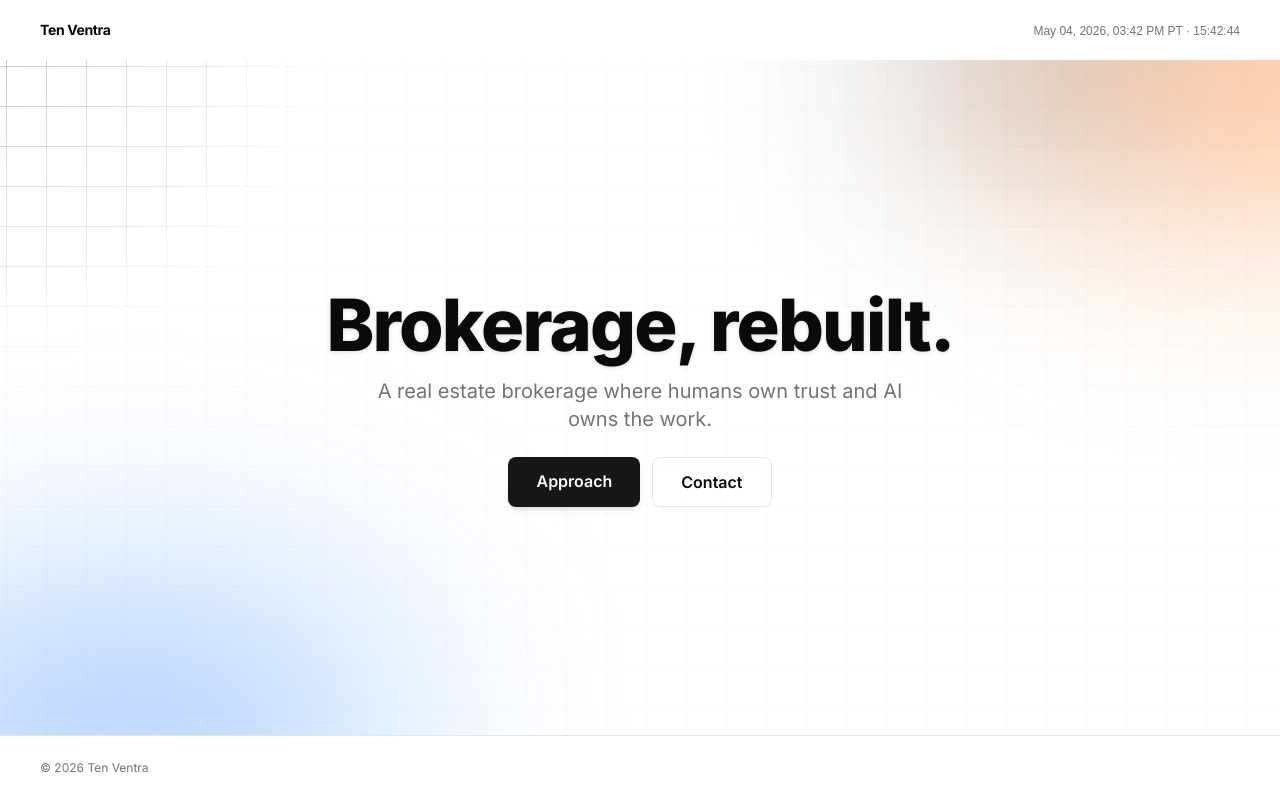
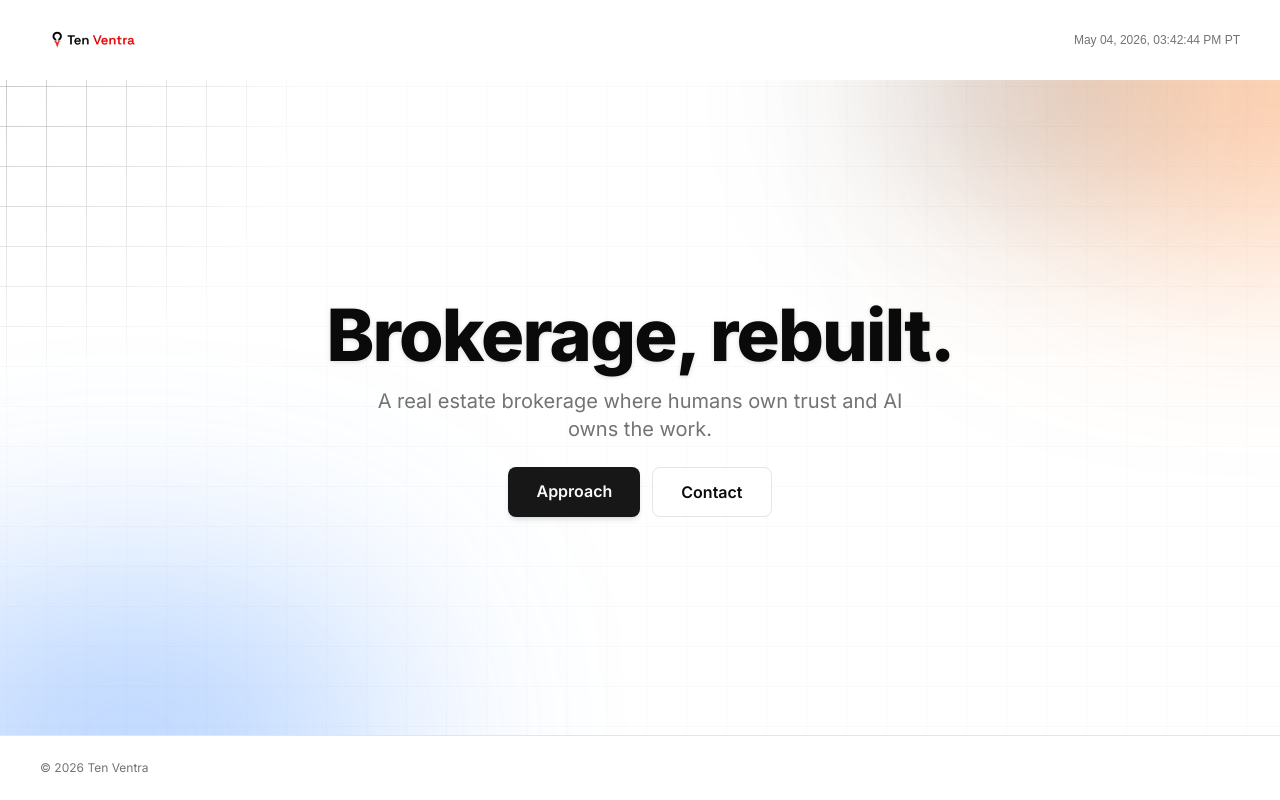
Before and after one commit to AI-RE-Consulting/ten-ventra-website, a Next.js app: page / in a window 1280 px wide. Built offline with nearby package versions, Linux system fonts and the light colour scheme; a web font is replaced by a local one.

Commit message:
feat(header): replace text wordmark with logo image, collapse duplicated timestamp

```diff
--- a/src/components/layout/header.tsx
+++ b/src/components/layout/header.tsx
@@ -1,29 +1,21 @@
 "use client";
 
+import Image from "next/image";
 import Link from "next/link";
 import { useEffect, useState } from "react";
 import { siteConfig } from "@/config/site";
 
 function formatPacificTimestamp(now: Date): string {
-  const dateAndTime = new Intl.DateTimeFormat("en-US", {
+  return new Intl.DateTimeFormat("en-US", {
     timeZone: "America/Los_Angeles",
     year: "numeric",
     month: "short",
     day: "2-digit",
     hour: "2-digit",
     minute: "2-digit",
+    second: "2-digit",
     hour12: true,
-  }).format(now);
-
-  const seconds = new Intl.DateTimeFormat("en-US", {
-    timeZone: "America/Los_Angeles",
-    hour: "2-digit",
-    minute: "2-digit",
-    second: "2-digit",
-    hour12: false,
-  }).format(now);
-
-  return `${dateAndTime} PT · ${seconds}`;
+  }).format(now) + " PT";
 }
 
 export function Header() {
@@ -37,13 +29,20 @@ export function Header() {
   }, []);
 
   return (
-    <header className="px-6 sm:px-10 py-5 flex items-baseline justify-between text-sm">
+    <header className="px-6 sm:px-10 py-5 flex items-center justify-between text-sm">
       <Link
         href="/"
         aria-label={`${siteConfig.name} — home`}
-        className="font-bold tracking-tight text-foreground"
+        className="inline-flex items-center"
       >
-        {siteConfig.name}
+        <Image
+          src="/images/logo.png"
+          alt={siteConfig.name}
+          width={2606}
+          height={976}
+          priority
+          className="h-10 w-auto mix-blend-multiply"
+        />
       </Link>
       <span
         aria-hidden="true"
```
Also changed, not shown: public/images/logo.png (added).
